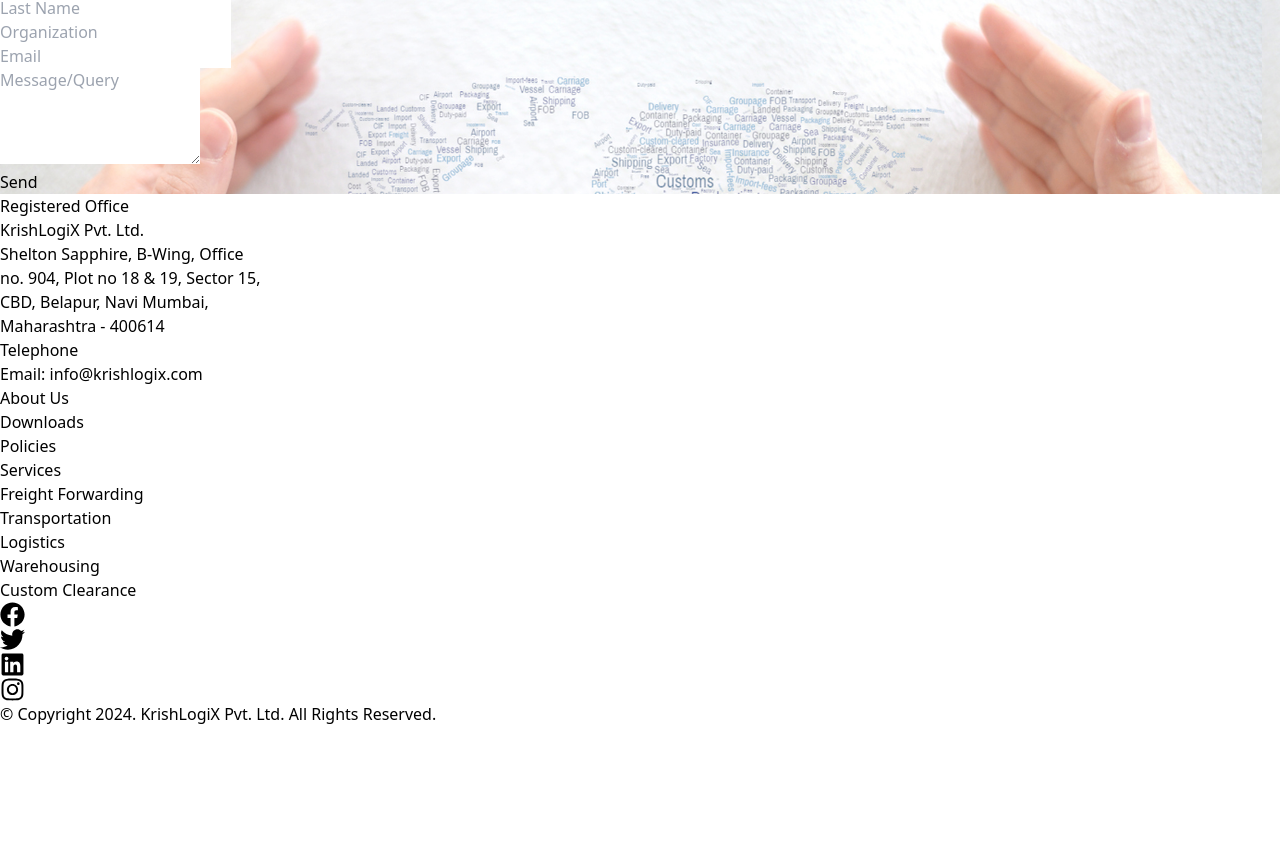
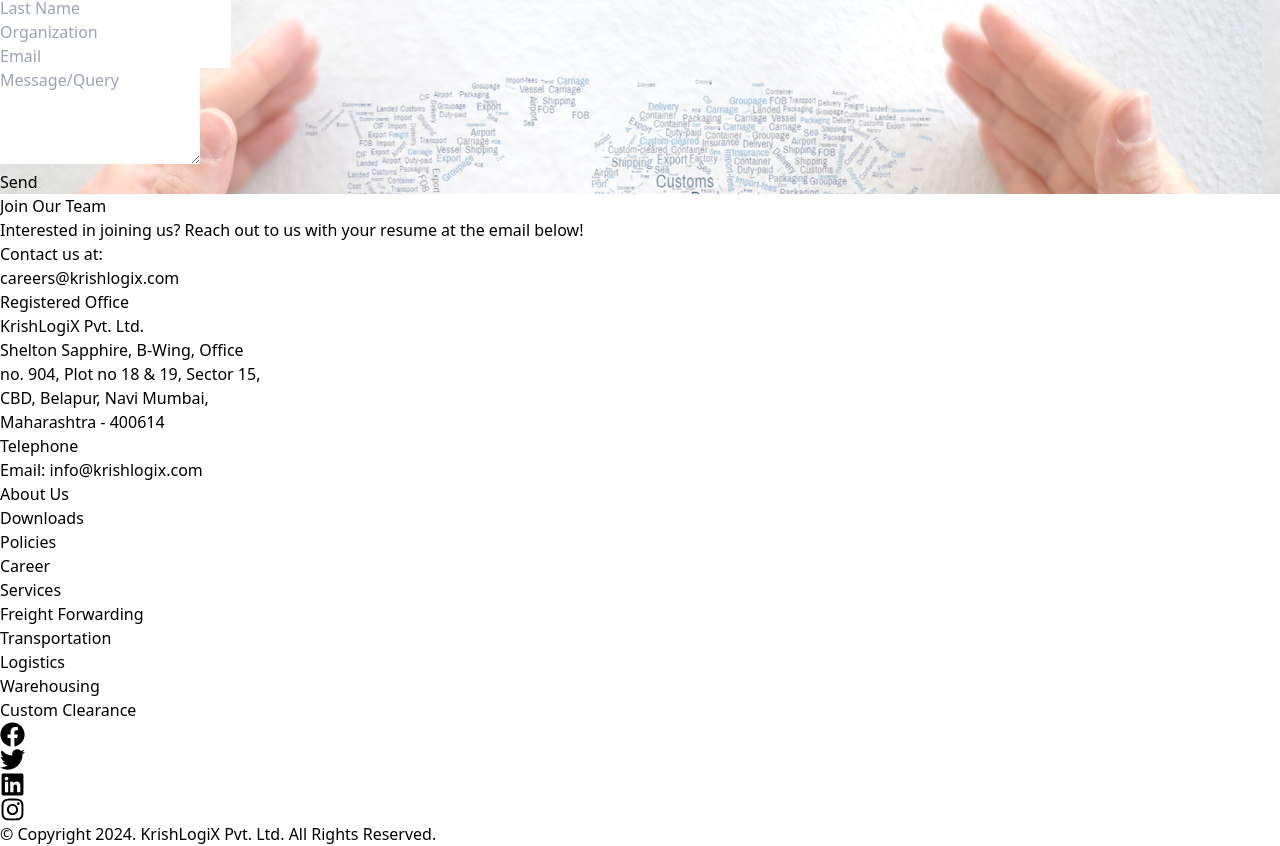
Before and after one commit to lunaredgepvtltd/KrishLogix, a React (Vite) app in the folder frontend/: page / in a window 1280 px wide. Shown: the part 5602-6448 px from the top of the page. Before the commit the page ends 6328 px from the top, so only its background shows below. Built offline with nearby package versions, Linux system fonts and the light colour scheme.

Commit message:
career updated

```diff
--- a/frontend/src/App.jsx
+++ b/frontend/src/App.jsx
@@ -10,6 +10,7 @@ import Header from './pages/Header/Header'
 import OurTeam from './components/OurTeam/OurTeam'
 import ContactUs from './components/ContactUs/ContactUs'
 import Footer from './pages/Footer/Footer.jsx'
+import CareerPage from './components/CareerPage.jsx';
 
 function App() {
   AOS.init({
@@ -23,11 +24,13 @@ function App() {
 
     <Header/>
     <LandingPage/>
+
     <Aboutus/>
        <OurTeam />
        <Services/>
        <WhyChooseUs/>
       <ContactUs/>
+      <CareerPage/>
       <Footer/>
       </div>
   )
--- /dev/null
+++ b/frontend/src/components/CareerPage.jsx
@@ -0,0 +1,28 @@
+import React from 'react';
+
+const CareerPage = () => {
+  return (
+    <div className="w-full  bg-[#542EA6] h-[500px] p-5 flex flex-col items-center justify-center">
+      {/* Header Section */}
+      <div className="text-center mb-12">
+        <h1 className="text-4xl font-bold text-white">Join Our Team</h1>
+        <p className="text-2xl text-white mt-4">
+          Interested in joining us? Reach out to us with your resume at the email below!
+        </p>
+      </div>
+
+      {/* Display Email Section */}
+      <div className="bg-white p-8 rounded-lg shadow-lg w-full max-w-md text-center">
+        <p className="text-lg font-medium mb-4">Contact us at:</p>
+        <a
+          href="mailto:careers@krishlogix.com"
+          className="text-[#F27405] text-2xl font-bold hover:underline"
+        >
+          careers@krishlogix.com
+        </a>
+      </div>
+    </div>
+  );
+};
+
+export default CareerPage;
--- a/frontend/src/pages/Footer/Footer.jsx
+++ b/frontend/src/pages/Footer/Footer.jsx
@@ -40,9 +40,9 @@ const Footer = () => {
                   <li>
                     <a href="#">Policies</a>
                   </li>
-                  {/* <li>
+                  <li>
                     <a href="#">Career</a>
-                  </li> */}
+                  </li>
                 </ul>
               </div>
               <div>
```
Also changed, not shown: 1 other file (tests, documents, lock files or other folders).
